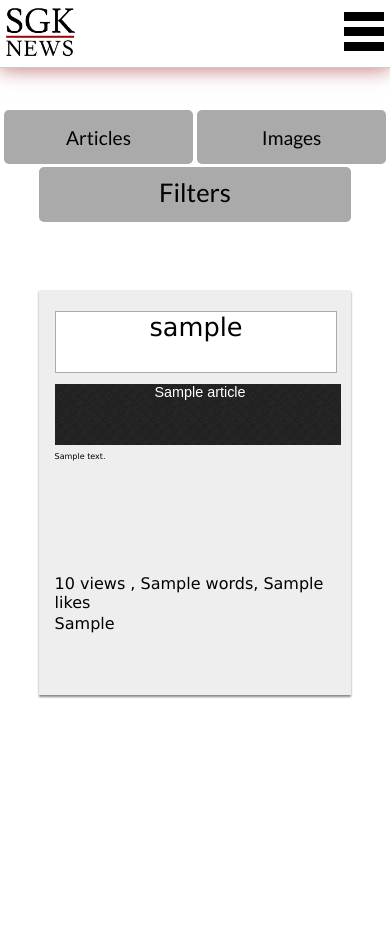
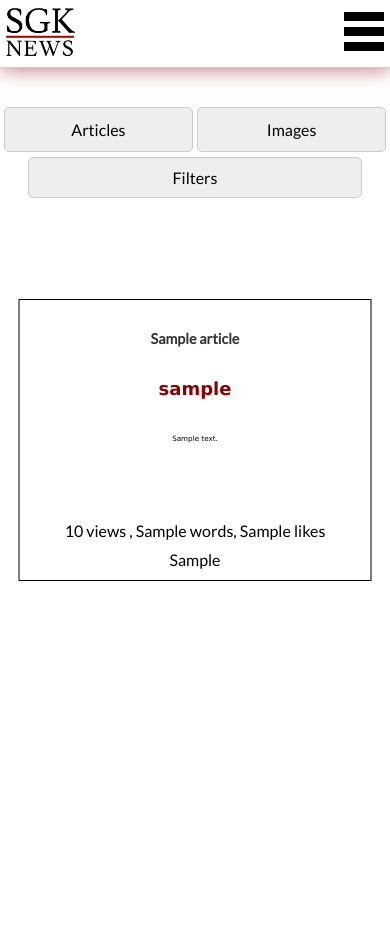
Before and after one commit to SKupisz/sgk-news, a PHP site: page /sgk-news/top.php in a window 390 px wide. Shown: the top 935 px of the page. Run offline with PHP 8.4, Linux system fonts and the light colour scheme; tables that the repository leaves empty or names only in its code hold one stand-in row (values such as "Sample post"); data that the repository does not hold is empty.

Commit message:
New articles-top and showArticle done by MarkizMk, RWD of them done

```diff
--- a/main/bar.css
+++ b/main/bar.css
@@ -65,7 +65,7 @@ body::-webkit-scrollbar-button:vertical:increment{
   background-color: #fff;
   border-bottom: 1px solid #ccc;
   box-shadow: 0px 0px 20px 0px rgba(140,0,0,0.6);
-  z-index: 1;
+  z-index: 6;
   position: fixed;
   top: 0px;
   width: 100%;
--- a/top.php
+++ b/top.php
@@ -91,31 +91,33 @@ if(isset($_GET['watchingImage']))
             if(strpos($now_content,"<br>") !==false)
             {
               $now_content = substr($now_content,0,strpos($now_content,"<br>"))."...";
-              if(strlen($now_content) > 300)
+              if(strlen($now_content) > 200)
               {
-                $now_content = substr($now_content,0,300)."...";
+                $now_content = substr($now_content,0,200)."...";
               }
             }
-            else if(strlen($now_content) > 300)
+            else if(strlen($now_content) > 200)
             {
-              $now_content = substr($now_content,0,300)."...";
+              $now_content = substr($now_content,0,200)."...";
             }
 
             ?>
 
             <a id = "u11article" style = "position: absolute; top: <?php echo 12+(50*$i);?>%;" href = "showarticle.php?id=<?php echo $now_id;?>" target = "_blank">
-              <span id = "u11aofa"><?php echo $now_from;?></span>
-              <div id = "u11at"><?php echo $now_title;?></div>
+            <div class="lining">
+                 <h1 id = "u11at"><?php echo $now_title;?></h1>
+             <h2 id = "u11aofa"><?php echo $now_from;?></h2>
               <section id = "u11av">
                 <?php echo $now_content; ?>
               </section>
+              <section class = "stats">
               <?php
               if(strlen($now_tags) > 0)
               {
-                ?><aside id = "u11info"><?php
+                ?><aside class = "u11info"><?php
               }
               else {
-                ?><aside id = "u11tags"><?php
+                ?><aside class = "u11tags"><?php
               }
               ?>
 
@@ -147,11 +149,13 @@ if(isset($_GET['watchingImage']))
                   }
                 ?>
               </aside>
-              <aside id = "u11tags">
+              <aside class = "u11tags">
                 <?php
                 echo $now_tags;
                 ?>
               </aside>
+              </section>
+                </div>
             </a>
             <?php
           }
--- a/top/articles/articles.css
+++ b/top/articles/articles.css
@@ -1,42 +1,49 @@
 @import url("keyframes.css");
+
+.lining {
+    width: 95%;
+    height: 280px;
+    position: relative;
+    left: 50%;
+    top: 50%;
+    transform: translate(-50%, -50%);
+    border: 1px solid black;
+    text-decoration: none;
+}
+a{
+  text-decoration: none;
+}
+
 #u11article{
   width: 80%;
-  height: 40%;
-  position: absolute; top: 12%; left: 10%;
-  background: #eee;
+  height: 300px;
+  position: absolute;
+  top: 12%;
+  left: 10%;
   transition: all 0.2s;
   cursor: pointer;
   transition-timing-function: ease-in-out;
-  box-shadow: 0px 2px 2px #888;
 }
 #u11article:hover{
-  filter: brightness(80%);
+
 }
 #u11aofa,#u11aofae{
-  width: 15%;
-  height: 15%;
-  text-align: center;
-  font-size: 1.6em;
+  font-size: 18px;
   font-family: Verdana;
-  /*Background pattern from: subtlepatterns.com*/
-  background: #fff;
-  border: 1px solid #aaa;
-  position: absolute; top: 5%; left: 5%;
-  color: black;
+  position: absolute;
+  color: darkred;
+  top: 78px;
+  left: 58px;
 }
 
 #u11at,#u11ate{
-  width: 40%;
-  height: 15%;
   text-align: left;
-  padding: 0.1%;
-  position: absolute; top: 23%; left: 5%;
-  font-size: 140%;
-  font-family: Arial;
-  /*Background pattern from: subtlepatterns.com*/
-  background: url("../../tactile_noise.png");
-  color: white;
-  padding-left: 5px;
+  position: absolute;
+  top: 30px;
+  left:55px;
+  font-size: 40px;
+  font-family: "Lato", sans-serif;
+  color: #333;
 }
 #u11aofae,#u11ate{
   width: 90%;
@@ -47,31 +54,34 @@
   width: 90%;
   height: 40%;
   font-family: Verdana;
-  position: absolute; top: 40%; left: 5%;
+  position: absolute; top: 44%; left: 58px;
   color: black;
   font-size: 1em;
 }
-#u11info,#u11tags{
-  width: 90%;
-  height: 20%;
-  font-family: Verdana;
-  position: absolute; top: 70%; left: 5%;
+.u11info,.u11tags{
+  width: calc(90% - 10px);
+  padding: 5px;
+  font-family: "Lato", sans-serif;
   color: black;
+  padding-left: 30px;
+  position: relative;
+}
+.stats{
+  position: relative;
+  width: 100%;
+  top: 77%;
 }
 #u11tags{
-  top: 80%;
 }
 .error{
   text-align: center;
   width: 80%;
-  position: absolute; left: 10%;
+  position: absolute;
 }
 .u11articleshowing{
   width: 100%;
   height: 0px;
   overflow: hidden;
-  /*Background pattern from: subtlepatterns.com*/
-  background: url("../../tactile_noise.png");
   position: absolute; top: -5%; left: 0%;
   display: none;
 }
@@ -89,18 +99,55 @@
     font-size: 0.7em;
   }
   #u11aofa,#u11aofae{
-    width: 90%;
+    width: 100%;
+    text-align: center;
+    left: 0px;
+  }
+  #u11at,#u11ate{
+    width: 100%;
+    text-align: center;
+    font-size: 0.9em;
+    margin-left: auto;
+    margin-right: auto;
+    left: 0px;
+  }
+}
+@media screen and (max-width: 913px){
+  #u11av{
+    left: 0px;
+    padding: 10px;
+    width: calc(100% - 20px);
     text-align: center;
   }
-  #u11at,#u11ate{
-    width: 90%;
-    text-align: center;
-    font-size: 0.9em;
+}
+@media screen and (max-width: 557px)
+{
+  #u11av{
+    font-size: 0.6em;
+  }
+  .choosingBtn{
+    font-size: 1em;
   }
 }
-@media screen and (max-width: 550px)
-{
+@media screen and (max-width: 460px){
+  #u11article{
+    width: 90%;
+    left: 5%;
+  }
+  #u11choosing{
+    top: 20px;
+  }
+  .u11tags,.u11info{
+    width: 100%;
+    padding-left: 0px;
+    padding-right: 0px;
+    text-align: center;
+  }
+  .lining{
+    width: 100%;
+    padding: 0px;
+  }
   #u11av{
-    font-size: 0.5em;
+    font-size: 0.45em;
   }
 }
--- a/top/filters/filters.css
+++ b/top/filters/filters.css
@@ -241,23 +247,31 @@
 #otherBtn:checked + #other{
   filter: brightness(50%);
 }
+
+
+
 .choosingBtn{
-  height: calc(100% - 6px);
-  border: none;
+  height: 45px;
+  border: 1px solid #ccc;
   border-radius: 5px;
   font-size: 1.2em;
   font-family: 'Lato',sans-serif;
-  background: #aaa;
-  width: 40%;
-  margin-top: 3px;
+  background: #eee;
+  width: 39.9%;
+  margin-top: 0px;
   cursor: pointer;
 }
-button[class="choosingBtn"]{
-  transition: filter 0.4s;
+
+
+button[class="choosingBtn"]:hover{
+  background: #ddd;
 }
-button[class="choosingBtn"]:hover{
-  filter: brightness(70%);
-}
+
+
+
+
+
+
 @media screen and (max-width: 1150px)
 {
   #u10sortAdvance > #u10bi,#u10li{
--- a/top/images/loadingImages.php
+++ b/top/images/loadingImages.php
@@ -2,6 +2,7 @@
   for($i = 0; $i < $howManyImages; $i++)
   {
     $nowLocalization = substr($imagesAddress[$i],6,strlen($imagesAddress[$i]));
+    echo $nowLocalization;
     $name = substr($nowLocalization,15,strlen($nowLocalization)-19);
     $author = $imagesFrom[$i];
     $nowLikes = $imagesLikes[$i];
--- a/top/loadData.php
+++ b/top/loadData.php
@@ -74,7 +74,7 @@ try {
       unset($_SESSION['tagsError']);
     }
     else {
-      $rezultat = $polaczenie->query("SELECT * FROM sent_articles ORDER BY views");
+      $rezultat = $polaczenie->query("SELECT * FROM sent_articles ORDER BY RAND()");
       if(!$rezultat) throw new Exception($polaczenie->error);
       $from = array();
       $title = array();
@@ -125,7 +125,7 @@ try {
       $row = $rezultat->fetch_assoc();
       $imagesId[$i] = $row['id'];
       $imagesFrom[$i] = $row['fromm'];
-      $imagesAddress[$i] = $row['localAddress'];
+      $imagesAddress[$i] = $row['localAdress'];
       $imagesViews[$i] = $row['views'];
       $imagesLikes[$i] = $row['likes'];
     }
--- a/top/main.css
+++ b/top/main.css
@@ -7,12 +7,19 @@
     margin: 0;
 }
 
+html{
+    overflow-x: hidden;
+}
+
+
+
+
 #u10bar{
   width: 80%;
   height: 45px;
-  background: #aaa;
-  position: relative;
-  top: 40px;
+  background: #eee;
+  border: 1px solid #ccc;
+  top: 30px;
   left: 10%;
   text-align: center;
   font-size: 1.6em;
@@ -20,25 +27,31 @@
   transition: filter 0.45s;
   cursor: pointer;
   z-index: 4;
+  position: relative;
   border-radius: 5px;
   padding-top: 10px;
 }
 
+#u10bar:hover{
+  background: #ddd;
+}
 
-#u10bar:hover{
-  filter: brightness(70%);
-}
+
+
+
+
+
+
 
 #u10filtersbar{
   width: 80%;
   height: 5%;
-  background: #aaa;
-  border-radius: 5px;
-  position: fixed; top: 30%; left: 10%;
+  position: relative; top: 30%; left: 10%;
   display: none;
   z-index: 4;
-  box-shadow: inset 1px 1px 10px #777;
+    background: #eee;
 }
+
 #u11choosing{
     width: 100%;
     height: 60px;
@@ -48,6 +61,7 @@
     text-align: center;
     z-index: 4;
 }
+
 .u11,.u12{
   width: 100%;
   height: 120%;
@@ -58,31 +72,13 @@
   display: none;
   top: 13%;
 }
-/*
-@media screen and (max-width: 1024px)
-{
-  #u11choosing{
-    top: 20%;
-  }
-#u10bar{
-  top: 27%;
-}
-#u10filtersbar{
-  top: 35%;
-}
-#u10tagsAdvance,#u10wordsAdvance,#u10nameAdvance,#u10sortAdvance{
-  top: 40%;
-}
-}
-@media screen and (max-width: 800px)
-{
+@media screen and (max-width: 460px){
   #u10bar{
-    width: 100%;
+    font-size: 1em;
+    height: auto;
+    padding: 10px;
     left: 0px;
-  }
-  #u10filtersbar{
-    width: 100%;
-    left: 0px;
+    margin-left: auto;
+    margin-right: auto;
   }
 }
-*/
```
Also changed, not shown: other parts of top/filters/filters.css (+14 -8 lines), top/show.css (+30 -26 lines).
